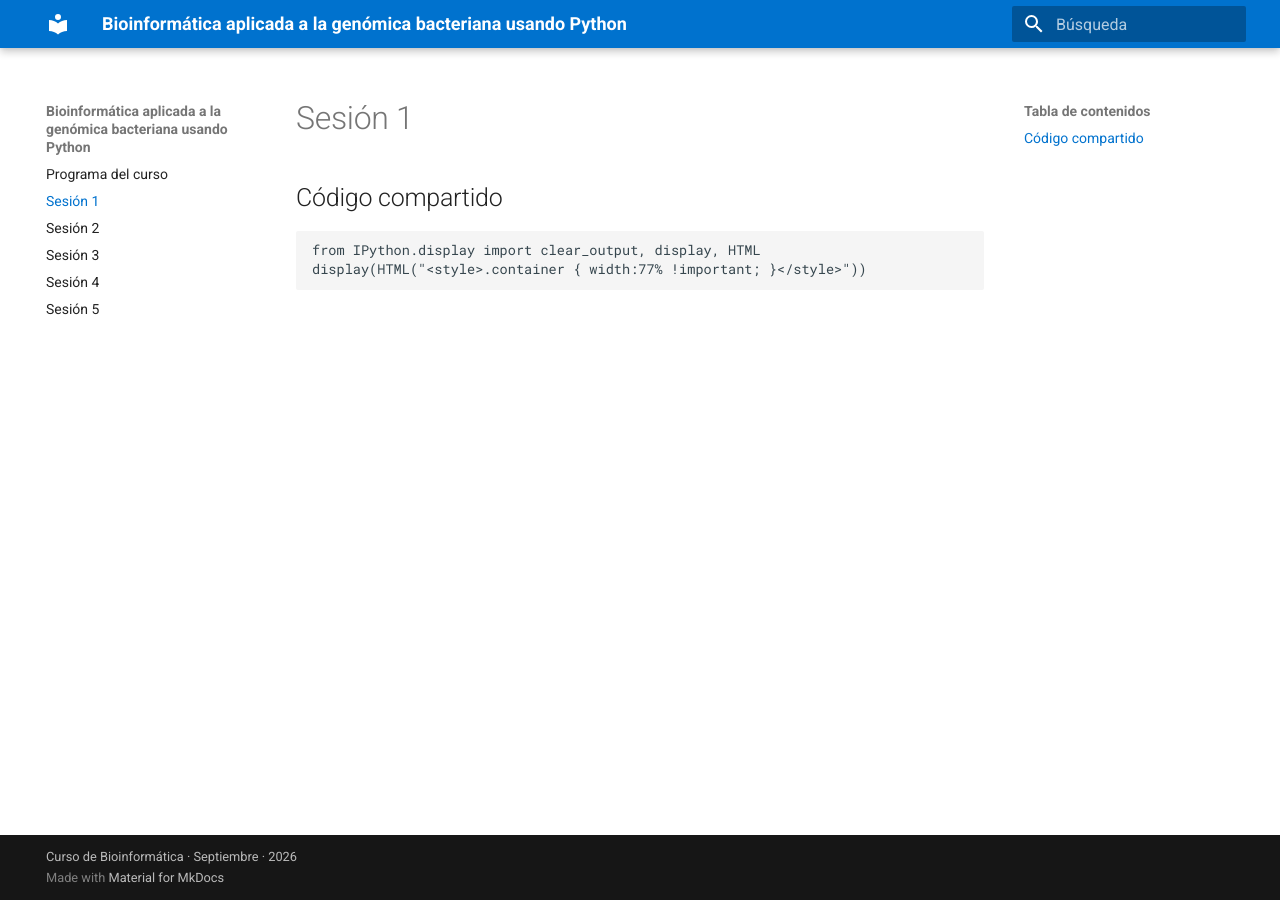
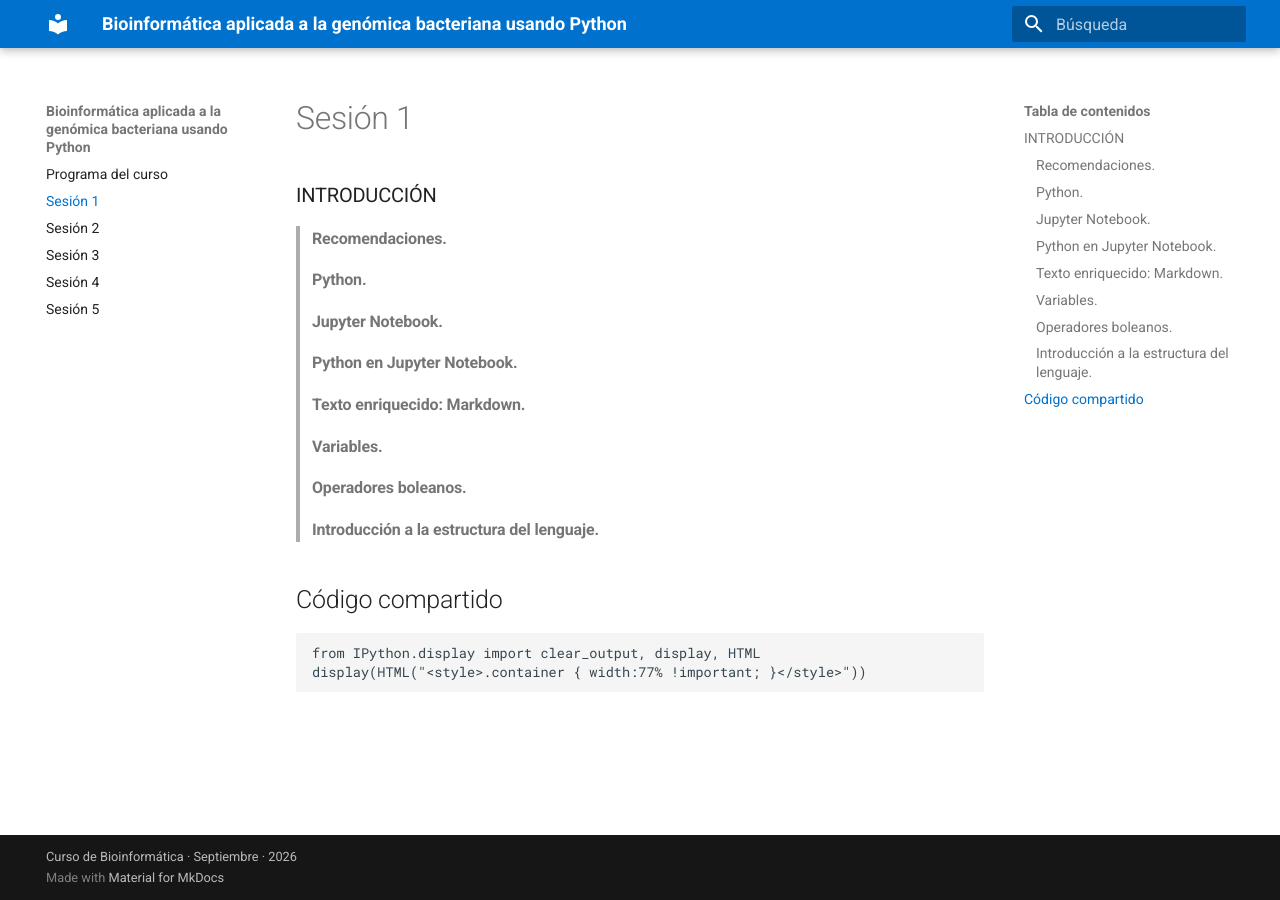
Before and after one commit to eduardo1011/curso26, an MkDocs documentation site: the page built from docs/sesion1.md, in a window 1280 px wide. Built offline with MkDocs 1.6.1 and Material for MkDocs 9.7.7, drawn with Linux system fonts in a browser that asks for light colours.

Commit message:
Add introduction section to sesion1.md
Added introduction section with recommendations and topics.

```diff
--- a/docs/sesion1.md
+++ b/docs/sesion1.md
@@ -1,4 +1,12 @@
-# Sesión 1
+### INTRODUCCIÓN
+> #### Recomendaciones.
+> #### Python.
+> #### Jupyter Notebook.
+> #### Python en Jupyter Notebook.
+> #### Texto enriquecido: Markdown.
+> #### Variables.
+> #### Operadores boleanos.
+> #### Introducción a la estructura del lenguaje.
 
 ## Código compartido
 
```
